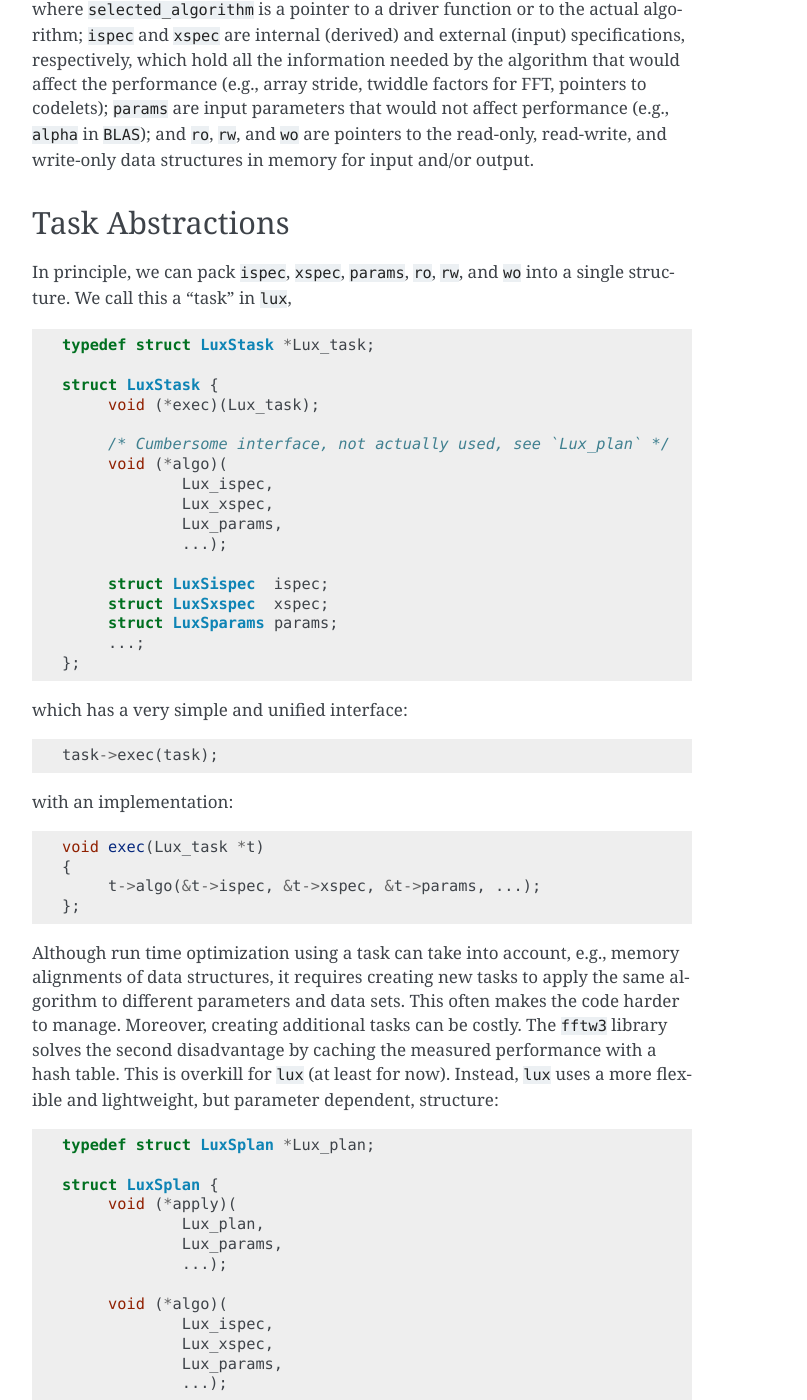
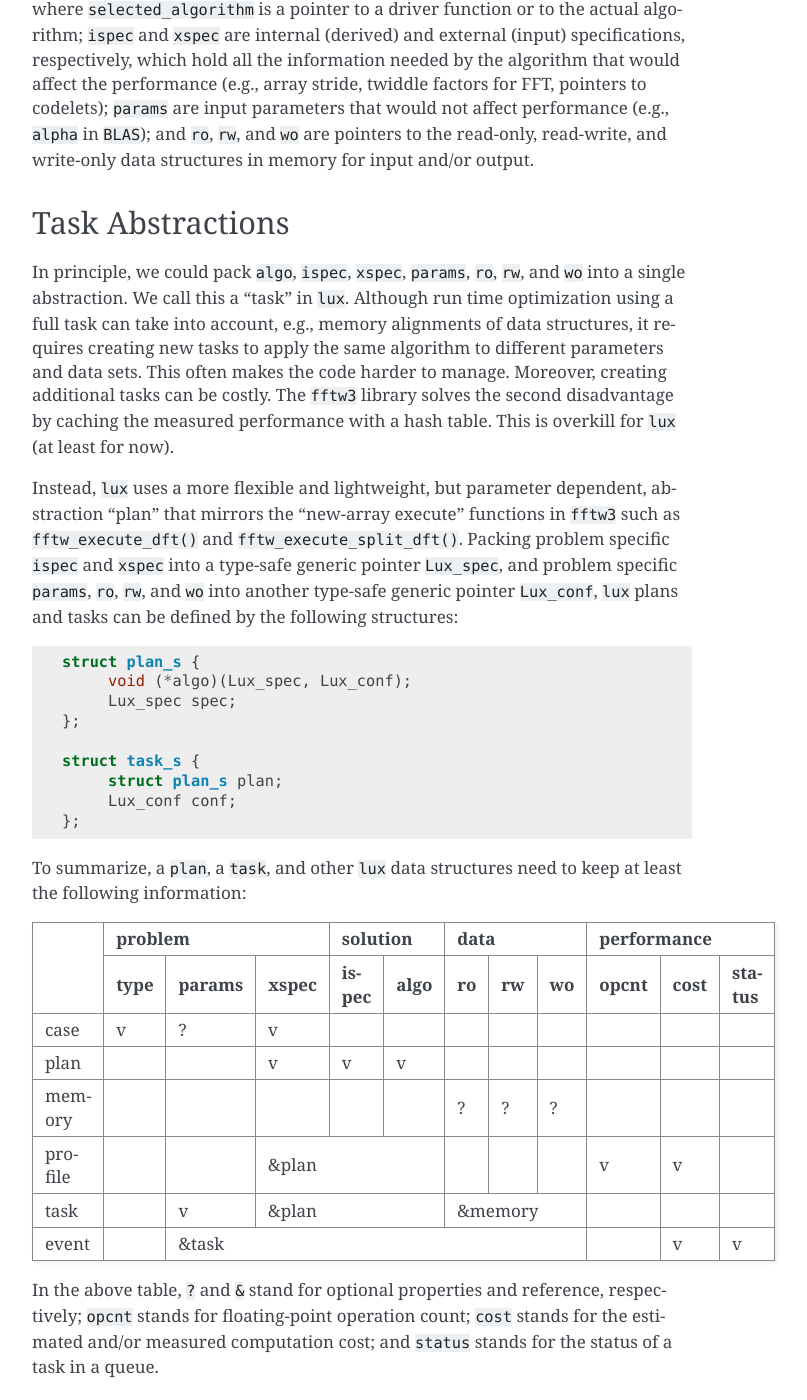
Before and after one commit to luxsrc/lux, a Sphinx documentation site: the page built from doc/design.rst, in a window 1280 px wide and 1400 px high, scrolled down 660 px. Shown: the whole window, without its empty margins (388-1195 px from the left). Built offline with Sphinx 7.4.7, drawn with Linux system fonts in a browser that asks for light colours; some of the changed text lies outside the part shown.

Commit message:
Rewrite the "task abstractions" section for consistency

```diff
--- a/doc/design.rst
+++ b/doc/design.rst
@@ -49,105 +49,40 @@ output.
 Task Abstractions
 -----------------
 
-In principle, we can pack ``ispec``, ``xspec``, ``params``, ``ro``,
-``rw``, and ``wo`` into a single structure.
-We call this a "task" in ``lux``,
-
-.. code-block:: c
-
-   typedef struct LuxStask *Lux_task;
-
-   struct LuxStask {
-   	void (*exec)(Lux_task);
-
-	/* Cumbersome interface, not actually used, see `Lux_plan` */
-   	void (*algo)(
-		Lux_ispec,
-		Lux_xspec,
-		Lux_params,
-		...);
-
-   	struct LuxSispec  ispec;
-   	struct LuxSxspec  xspec;
-   	struct LuxSparams params;
-	...;
-   };
-
-which has a very simple and unified interface:
-
-.. code-block:: c
-
-   task->exec(task);
-
-with an implementation:
-
-.. code-block:: c
-
-   void exec(Lux_task *t)
-   {
-   	t->algo(&t->ispec, &t->xspec, &t->params, ...);
-   };
-
-
-Although run time optimization using a task can take into account,
-e.g., memory alignments of data structures, it requires creating new
-tasks to apply the same algorithm to different parameters and data
-sets.
+In principle, we could pack ``algo``, ``ispec``, ``xspec``,
+``params``, ``ro``, ``rw``, and ``wo`` into a single abstraction.
+We call this a "task" in ``lux``.
+Although run time optimization using a full task can take into
+account, e.g., memory alignments of data structures, it requires
+creating new tasks to apply the same algorithm to different parameters
+and data sets.
 This often makes the code harder to manage.
 Moreover, creating additional tasks can be costly.
 The ``fftw3`` library solves the second disadvantage by caching the
 measured performance with a hash table.
 This is overkill for ``lux`` (at least for now).
+
 Instead, ``lux`` uses a more flexible and lightweight, but parameter
-dependent, structure:
+dependent, abstraction "plan" that mirrors the "new-array execute"
+functions in ``fftw3`` such as ``fftw_execute_dft()`` and
+``fftw_execute_split_dft()``.
+Packing problem specific ``ispec`` and ``xspec`` into a type-safe
+generic pointer ``Lux_spec``, and problem specific ``params``, ``ro``,
+``rw``, and ``wo`` into another type-safe generic pointer
+``Lux_conf``, ``lux`` plans and tasks can be defined by the following
+structures:
 
 .. code-block:: c
 
-   typedef struct LuxSplan *Lux_plan;
-
-   struct LuxSplan {
-   	void (*apply)(
-		Lux_plan,
-		Lux_params,
-		...);
-
-   	void (*algo)(
-		Lux_ispec,
-		Lux_xspec,
-		Lux_params,
-		...);
-
-   	struct LuxSispec ispec;
-   	struct LuxSxspec xspec;
+   struct plan_s {
+   	void (*algo)(Lux_spec, Lux_conf);
+   	Lux_spec spec;
    };
 
-   typedef struct LuxStask *Lux_task;
-
-   struct LuxStask {
-   	void (*exec)(Lux_task);
-
-	struct LuxSplan   plan;
-   	struct LuxSparams params;
-	...;
+   struct task_s {
+   	struct plan_s plan;
+   	Lux_conf conf;
    };
-
-where ``plan->apply(plan, ...)`` takes different arguments according
-to the algorithm.
-For example, for an in-place FFT, it is
-
-.. code-block:: c
-
-   fft_inplace->apply(fft_inplace, array);
-
-and for a semi-implicit Runge-Kutta stepping for the Navier-Stokes
-equations, it is
-
-.. code-block:: c
-
-   rk4->apply(rk4, dt, nu, curr, next);
-
-This approach mirrors the "new-array execute" functions in ``fftw3``
-such as ``fftw_execute_dft()`` and ``fftw_execute_split_dft()``.
 
 To summarize, a ``plan``, a ``task``, and other ``lux`` data
 structures need to keep at least the following information:
```
